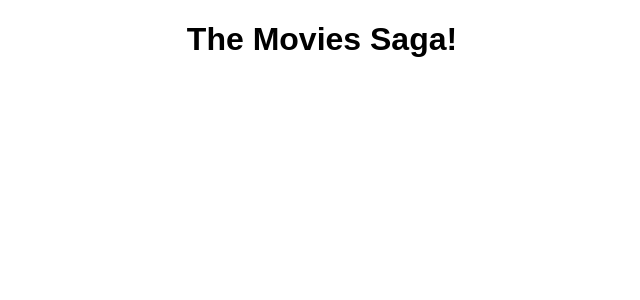
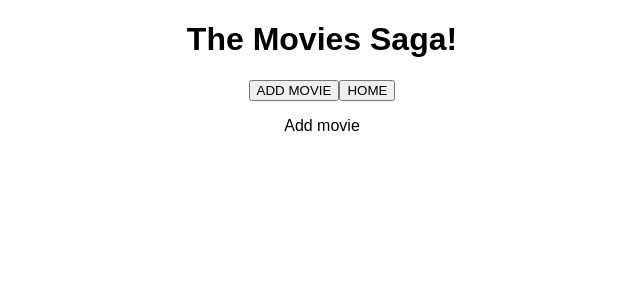
Before and after one commit to rubioz310/weekend-movie-sagas, a React (Create React App) app: page /#/add in a window 1280 px wide. Shown: the top 300 px of the page, without its empty margins (318-958 px from the left). Built offline with nearby package versions, Linux system fonts and the light colour scheme.

Commit message:
Added some main components. Added navigation buttons to header

```diff
--- /dev/null
+++ b/src/components/AddMovie/AddMovie.js
@@ -0,0 +1,7 @@
+function AddMovie() {
+    return (
+        <p>Add movie</p>
+    )
+}
+
+export default AddMovie;
--- a/src/components/App/App.js
+++ b/src/components/App/App.js
@@ -1,19 +1,29 @@
 import {HashRouter as Router, Route} from 'react-router-dom';
 import './App.css';
+
+//Components imports
 import MovieList from '../MovieList/MovieList'
+import MovieDetails from '../MovieDetails/MovieDetails';
+import Header from './Header/Header';
+import AddMovie from '../AddMovie/AddMovie';
 
 function App() {
   return (
     <div className="App">
-      <h1>The Movies Saga!</h1>
+
       <Router>
+      <Header />
         <Route path="/" exact>
           <MovieList />
         </Route>
-
         {/* Details page */}
-
+        <Route path='/details' exact>
+          <MovieDetails/>
+        </Route>
         {/* Add Movie page */}
+        <Route path='/add' exact>
+          <AddMovie />
+        </Route>
       </Router>
     </div>
   );
--- /dev/null
+++ b/src/components/App/Header/Header.js
@@ -0,0 +1,20 @@
+import { useHistory } from "react-router-dom";
+
+function Header() {
+    const history = useHistory();
+    const addMovieView = () => {
+        history.push('/add')
+    }
+    const homeView = () => {
+        history.push('/')
+    }
+    return(
+        <div>
+            <h1>The Movies Saga!</h1>
+            <button onClick={addMovieView}>ADD MOVIE</button>
+            <button onClick={homeView}>HOME</button>
+        </div>
+    )
+}
+
+export default Header;
--- /dev/null
+++ b/src/components/MovieDetails/MovieDetails.js
@@ -0,0 +1,7 @@
+function MovieDetails() {
+    return (
+        <p>Movie Details</p>
+    )
+}
+
+export default MovieDetails;
```
Also changed, not shown: 1 other file (tests, documents, lock files or other folders).
